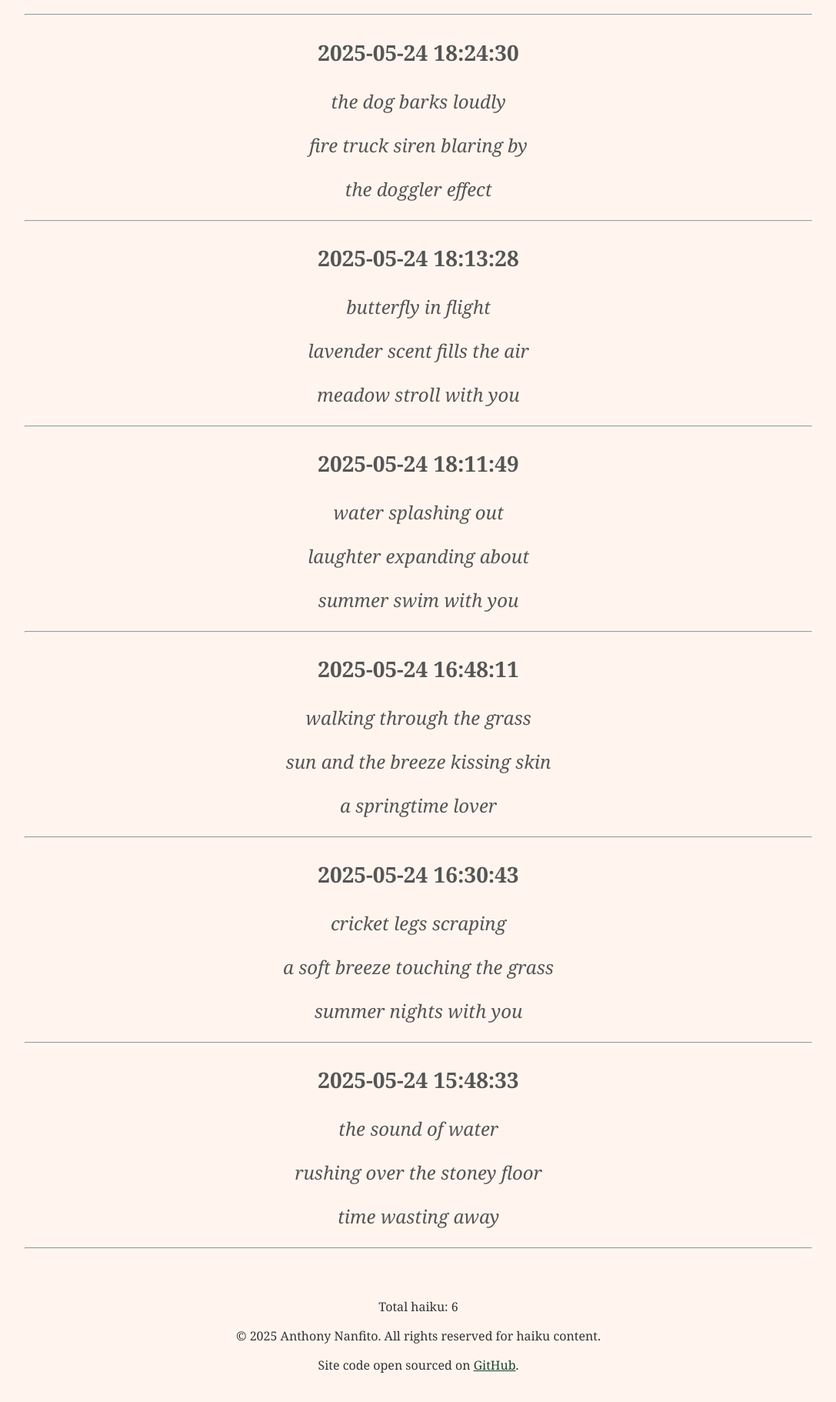
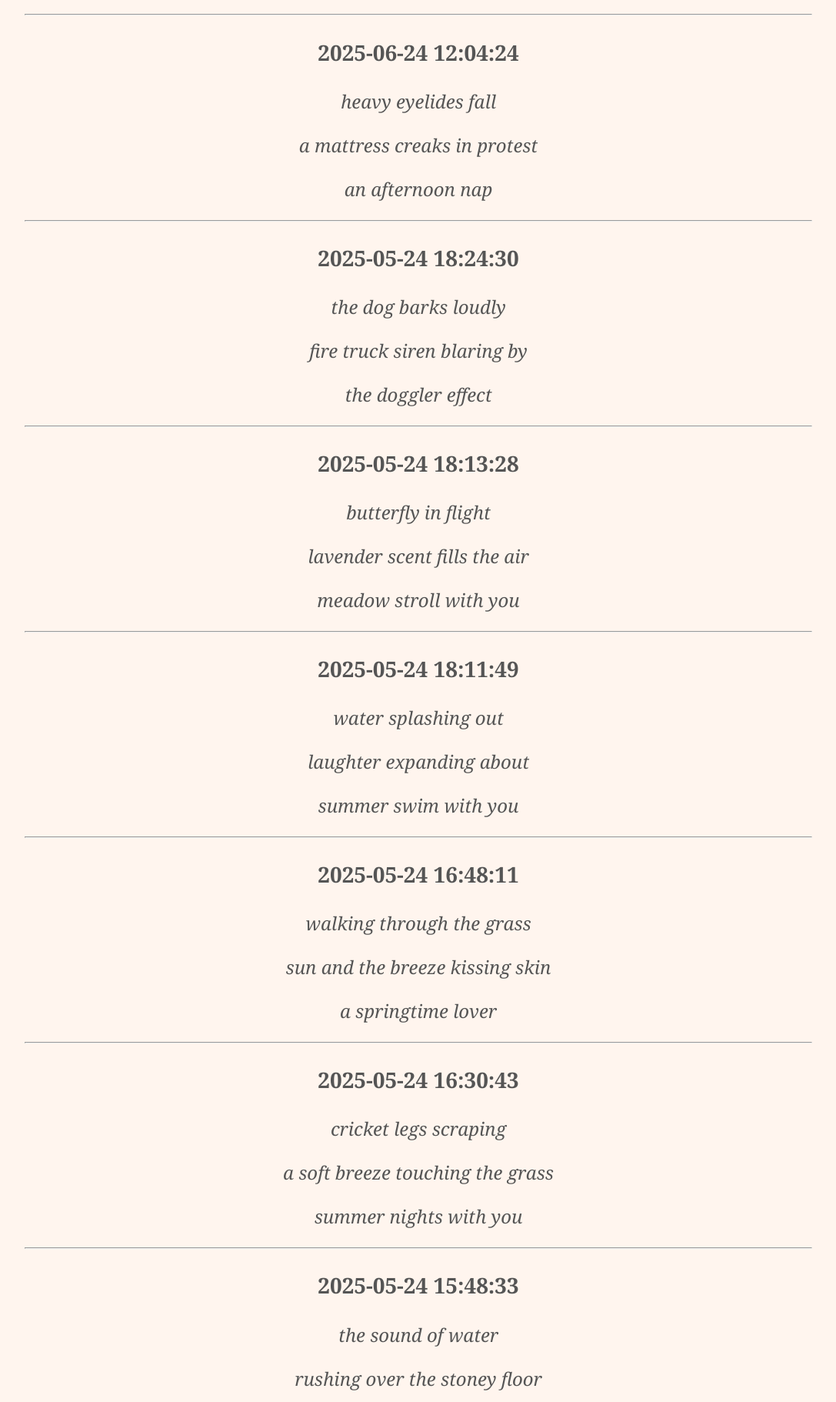
Before and after one commit to ananfito/haikujo, a plain HTML site: page index.html in a window 1280 px wide. Shown: the part 78-1900 px from the top of the page at 77% size, without its empty margins (96-1183 px from the left). Drawn offline with Linux system fonts and the light colour scheme.

Commit message:
new haiku added

```diff
--- a/haikus.csv
+++ b/haikus.csv
@@ -5,3 +5,4 @@ timestamp,line1,line2,line3
 2025-05-24 18:11:49,water splashing out,laughter expanding about,summer swim with you
 2025-05-24 18:13:28,butterfly in flight,lavender scent fills the air,meadow stroll with you
 2025-05-24 18:24:30,the dog barks loudly,fire truck siren blaring by,the doggler effect
+2025-06-24 12:04:24,heavy eyelides fall,a mattress creaks in protest,an afternoon nap
--- a/index.html
+++ b/index.html
@@ -36,6 +36,14 @@
         </head>
         <body>
             <h1>haikujo</h1>
+            <hr>
+
+            <div class="haiku">
+                <h3 class="timestamp">2025-06-24 12:04:24</h3>
+                <p>heavy eyelides fall</p>
+                <p>a mattress creaks in protest</p>
+                <p>an afternoon nap</p>
+            </div>
             <hr>
 
             <div class="haiku">
@@ -87,7 +95,7 @@
             <hr>
 
         <footer>
-            <p>Total haiku: 6</p>
+            <p>Total haiku: 7</p>
             <p>&copy; 2025 Anthony Nanfito. All rights reserved for haiku content.</p>
             <p>Site code open sourced on <a href="https://github.com/ananfito/haikujo" target="_blank">GitHub</a>.</p>
         </footer>
```
